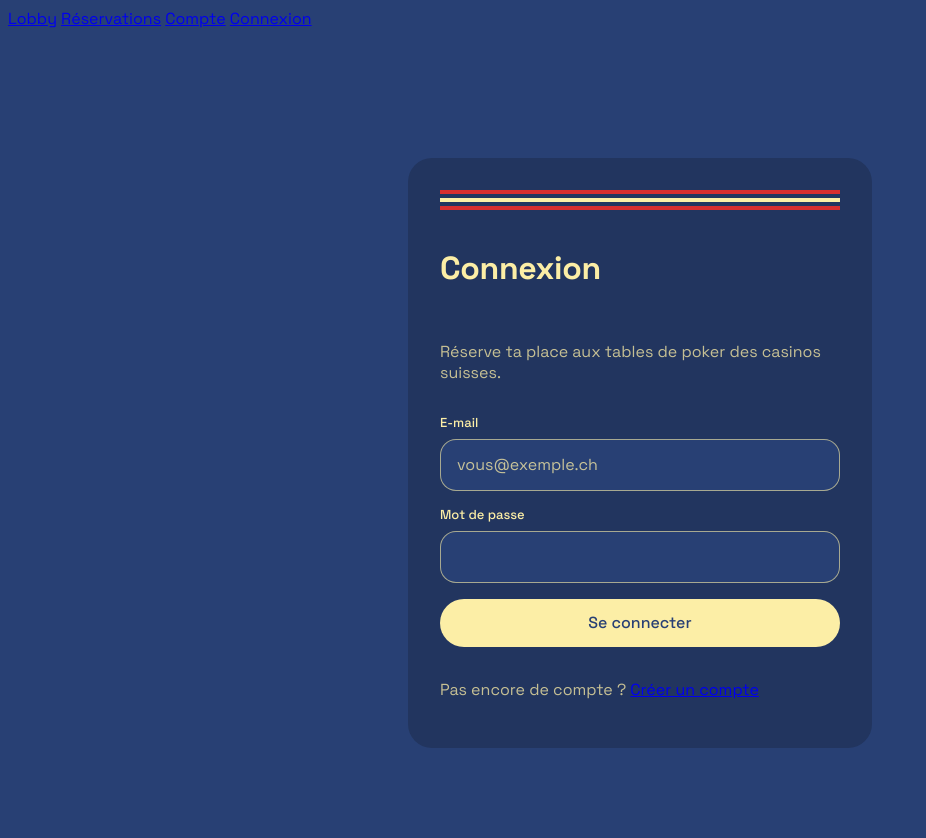
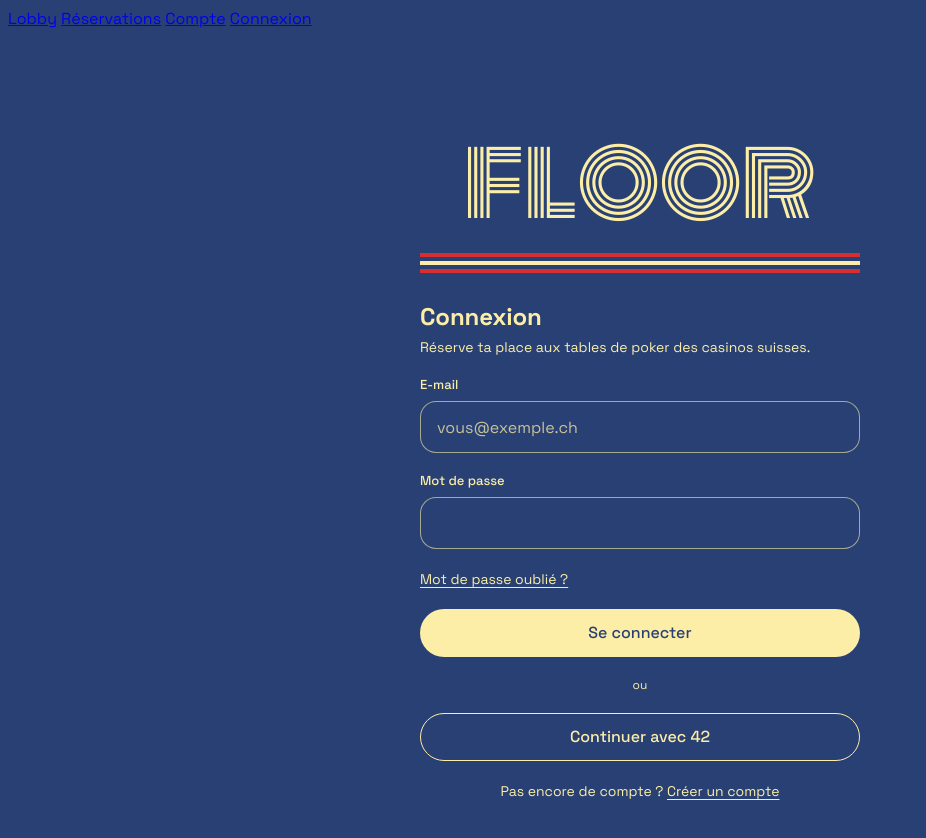
Before and after one commit to Les-razmokets/42-transcendence, a React (Vite) app in the folder frontend/: page /login in a window 1280 px wide. Shown: the top 838 px of the page, without its empty margins (0-926 px from the left). Built offline with nearby package versions, Linux system fonts and the light colour scheme; no server answers.

Commit message:
login page done eheheh

```diff
--- a/frontend/src/Routes.tsx
+++ b/frontend/src/Routes.tsx
@@ -7,6 +7,7 @@ import { LoginPage } from './features/auth/LoginPage';
 import { RegisterPage } from './features/auth/RegisterPage';
 import { AccountPage } from './features/account/AccountPage';
 import { NotFoundPage } from './features/NotFoundPage';
+import { ForgotPasswordPage } from './features/auth/ForgotPasswordPage';
 
 export const router = createBrowserRouter([
   {
@@ -20,6 +21,7 @@ export const router = createBrowserRouter([
       { path: 'register', element: <RegisterPage /> },
       { path: 'account', element: <AccountPage /> },
       { path: '*', element: <NotFoundPage /> },
+      { path: 'forgot-password', element: <ForgotPasswordPage/> },
     ],
   },
 ]);
--- /dev/null
+++ b/frontend/src/features/auth/ForgotPasswordPage.tsx
@@ -0,0 +1,3 @@
+export function ForgotPasswordPage() {
+    return <h1>mot de passe pas la</h1>
+}
--- a/frontend/src/features/auth/LoginPage.module.css
+++ b/frontend/src/features/auth/LoginPage.module.css
@@ -1,27 +1,48 @@
 .page {
-    min-height: 100vh;
     display: grid;
     place-items: center;
-    padding: var(--espace-24);
-    background: var(--fond-page);
-}
-
-.logo {
-    display: none;
+    min-height: 100dvh;
+    padding: var(--espace-40);
 }
 
 .formulaire {
-    width: 100%;
-    max-width: 400px;
+   display: flex;
+   flex-direction: column;
+   align-items: center;
+   gap: var(--espace-20);
+   width: 100%;
+   max-width: 440px;
+}
+
+.entete {
     display: flex;
     flex-direction: column;
-    gap: var(--espace-16);
-    padding: var(--espace-32);
-    background: var(--fond-surface);
-    border-radius: var(--rayon-l);
+    gap: var(--espace-4);
+    width: 100%;
+    margin-top: var(--espace-8);
 }
 
-.sousTitre,
-.bas {
-    color: var(--texte-secondaire);
+.entete h1,
+.entete p {
+    margin: 0;
 }
+
+.formulaire > div {
+    width: 100%;
+}
+
+.large {
+    width: 100%;
+}
+
+.lien {
+    align-self: flex-start;
+    color: var(--texte-principal);
+    text-decoration: underline;
+    text-underline-offset: 3px;
+}
+
+.secondaire {
+    margin: 0;
+    color: var(--texte-principal);
+}
--- a/frontend/src/features/auth/LoginPage.tsx
+++ b/frontend/src/features/auth/LoginPage.tsx
@@ -1,7 +1,7 @@
-import { useState } from "react";
+import { useState, type SubmitEvent } from "react";
 import { Link, useNavigate} from "react-router";
 import { useTranslation } from "react-i18next";
-import { Bandes, Bouton, ChampSaisie, Logo, Notification } from "../../design-system";
+import { Bandes, Bouton, ChampSaisie, Logo } from "../../design-system";
 import { ApiError} from "../../lib/api";
 import { login } from "./api";
 import styles from "./LoginPage.module.css";
@@ -15,7 +15,8 @@ export function LoginPage() {
 	const [error, setError] = useState<string | null>(null);
 	const [enCours, setEnCours] = useState(false);
 
-	async function envoyer() {
+	async function envoyer(e: SubmitEvent<HTMLFormElement>) {
+		e.preventDefault();
 		setError(null);
 		setEnCours(true);
 		try {
@@ -34,46 +35,56 @@ export function LoginPage() {
 	}
 
 	return (
-		<div className={styles.page}>
-			<form
-				className={styles.formulaire}
-				onSubmit={(e) => {
-					e.preventDefault();
-					void envoyer();
-				}}
-				>
+		<main className={styles.page}>
+			<form className={styles.formulaire} onSubmit={envoyer} noValidate>
 				<span className={styles.logo}><Logo variante="xl"/></span>
 				<Bandes variante="epaisse"/>
-					<h1 className="typo-titre-1">{t('connexion.titre')}</h1>
-					<p className={styles.sousTitre}>{t('connexion.sousTitre')}</p>
-					{error && <Notification variante="erreur">{error}</Notification>}
+
+				<div className={styles.entete}>
+					<h1 className="typo-titre-2">{t('connexion.titre')}</h1>
+					<p className={`${styles.secondaire} typo-texte-petit`}>{t('connexion.sousTitre')}</p>
+				</div>
 
 				<ChampSaisie
 					libelle={t('connexion.email')}
 					type="email"
 					autoComplete="email"
 					placeholder={t('connexion.emailIndication')}
-						required
 					value={email}
 					onChange={(e) => setEmail(e.target.value)}
+					erreur={error ?? undefined}
 				/>
 				<ChampSaisie
 					libelle={t('connexion.motDePasse')}
 					type="password"
 					autoComplete="current-password"
-						required
 					value={password}
 					onChange={(e) => setPassword(e.target.value)}
 				/>
 
-					<Bouton type="submit" disabled={enCours}>
-						{enCours ? t('connexion.enCours') : t('connexion.seConnecter')}
+				<Link to="/forgot-password" className={`${styles.lien} typo-texte-petit`}>
+					{t('connexion.oublie')}
+				</Link>
+
+				<Bouton type="submit" disabled={enCours} className={styles.large}>
+					{ enCours ? t('connexion.enCours') : t('connexion.seConnecter')}
 				</Bouton>
 
-					<p className={styles.bas}>
-						{t('connexion.pasDeCompte')} <Link to="/register">{t('connexion.creerCompte')}</Link>
+				<span className={`${styles.secondaire} typo-legende`}>{t('connexion.ou')}</span>
+
+				<Bouton
+					variante="secondaire"
+					className={styles.large}
+					onClick={() => (window.location.href = '/api/auth/42')}
+				>
+					{t('connexion.avec42')}
+				</Bouton>
+
+				<p className={`${styles.secondaire} typo-texte-petit`}>
+					{t('connexion.pasDeCompte')}{' '}
+					<Link to='/register' className={styles.lien}>{t('connexion.creerCompte')}</Link>
 				</p>
 			</form>
-		</div>
+		</main>
 	);
 };
```
Lines whose indentation alone changed are shown as unchanged.
